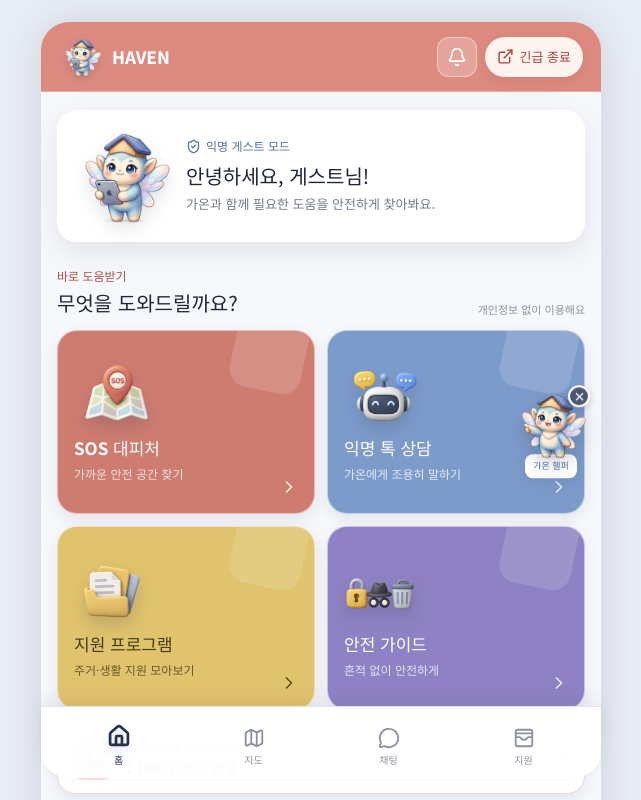
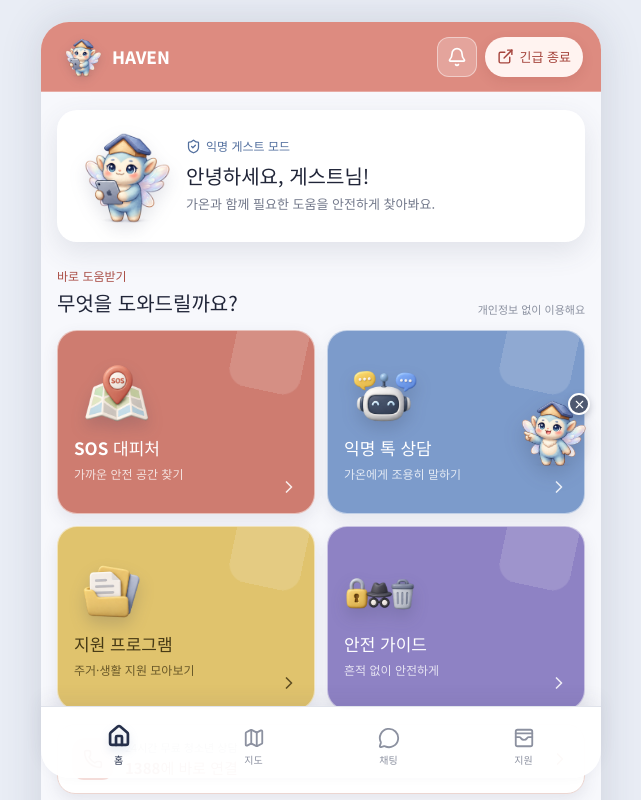
Before and after one commit to SeoHeeYoon38/Youth-Anchor, a React (Vite) app: page / in a window 1280 px wide. Both pictures are taken after a click on the button "Haven 시작하기". Shown: the top 800 px of the page, without its empty margins (319-960 px from the left). Built offline with nearby package versions, Linux system fonts and the light colour scheme; no server answers.

Commit message:
fix: 플로팅 버튼에서 가온 헬퍼 라벨 제거
홈·지도·지원 화면의 공통 가온 플로팅 버튼 아래에 표시되던
'가온 헬퍼' 텍스트만 제거하고, 기존 지도 화면 기준의 아이콘 크기와
고정 위치는 그대로 유지한다.

```diff
--- a/src/components/ChatFab.jsx
+++ b/src/components/ChatFab.jsx
@@ -9,7 +9,7 @@ import Mascot from './Mascot.jsx'
  * 홈·대피처·지원 화면이 같은 위치와 같은 아이콘을 쓰도록 한 곳에서 관리한다.
  * 화면마다 따로 만들면 위치와 모양이 어긋나므로 컴포넌트로 공유한다.
  */
-export default function ChatFab({ label = '가온 헬퍼' }) {
+export default function ChatFab() {
   const navigate = useNavigate()
   const [visible, setVisible] = useState(true)
 
@@ -24,7 +24,6 @@ export default function ChatFab({ label = '가온 헬퍼' }) {
         aria-label="가온 헬퍼 채팅 열기"
       >
         <Mascot pose="guide" />
-        <span className="chat-fab-label">{label}</span>
       </button>
       <button
         className="chat-fab-close"
--- a/src/styles.css
+++ b/src/styles.css
@@ -208,7 +208,6 @@ button:focus-visible, a:focus-visible, input:focus-visible { outline: 3px solid
 .chat-fab { position: fixed; z-index: 950; top: 54%; right: max(12px, calc((100vw - 560px) / 2 + 12px)); transform: translateY(-50%); }
 .chat-fab-open { padding: 0; display: flex; flex-direction: column; align-items: center; border: 0; background: transparent; cursor: pointer; }
 .chat-fab-open .gaon-mascot { width: 76px; height: 76px; filter: drop-shadow(0 8px 10px rgba(48,55,78,.22)); animation: mascot-breathe 3s ease-in-out infinite; }
-.chat-fab-label { margin-top: -8px; padding: 5px 8px; border-radius: 8px; background: #fff; box-shadow: var(--soft-shadow); color: var(--blue-dark); font-size: 9px; font-weight: 800; white-space: nowrap; }
 .chat-fab-close { width: 22px; height: 22px; padding: 0; display: grid; place-items: center; position: absolute; z-index: 2; top: -1px; right: -1px; border: 2px solid #fff; border-radius: 50%; background: #4d5870; color: #fff; box-shadow: 0 3px 7px rgba(48,55,78,.25); cursor: pointer; }
 .map-results { margin: 13px 16px 0; padding: 15px; border-radius: 18px; background: #fff; box-shadow: var(--soft-shadow); }
 .results-heading { display: flex; align-items: center; justify-content: space-between; margin-bottom: 7px; font-size: 13px; }
```
